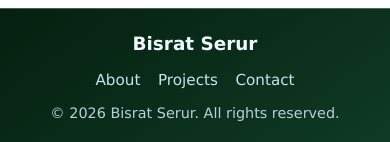
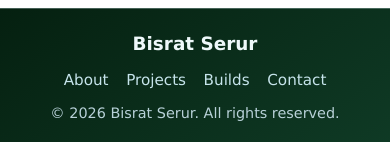
Before and after one commit to bisratasfaw/Portfolio-HTML-CSS-1, a plain HTML site: page index.html in a window 390 px wide. Shown: the part 9396-9538 px from the top of the page. Drawn offline with Linux system fonts and the light colour scheme.

Commit message:
feat: add Builds & Experiments nav links to desktop, mobile, and footer
Co-Authored-By: Claude Sonnet 4.6 <noreply@anthropic.com>

```diff
--- a/index.html
+++ b/index.html
@@ -17,6 +17,7 @@
             <li> <a href="#about">About </a></li>
             <li><a href="#Exposutes">Exposutes</a></li>
             <li><a href="#projects">Project</a></li>
+            <li><a href="#builds">Builds</a></li>
             <li><a href="#workexpiriance">Work Expiriance</a></li>
             <li><a href="#contact">Contact</a></li>
         </ul>
@@ -34,6 +35,7 @@
                     <li> <a href="#about" onclick="toggleMenu()"> About</a></li>
                     <li> <a href="#exposures" onclick="toggleMenu()">Exposures </a></li>
                     <li> <a href="#projects" onclick="toggleMenu()">Projects </a></li>
+                    <li> <a href="#builds" onclick="toggleMenu()">Builds </a></li>
                     <li> <a href="#contact" onclick="toggleMenu()">Contact</a></li>
                    <li> <a href="#workexpiriance" onclick="toggleMenu()"> Work Expiriance</a></li>
                  </div>
@@ -435,6 +437,7 @@
             <ul class="footer-links">
                 <li><a href="#about">About</a></li>
                 <li><a href="#projects">Projects</a></li>
+                <li><a href="#builds">Builds</a></li>
                 <li><a href="#contact">Contact</a></li>
             </ul>
             <p class="footer-copy">&copy; 2026 Bisrat Serur. All rights reserved.</p>
```
